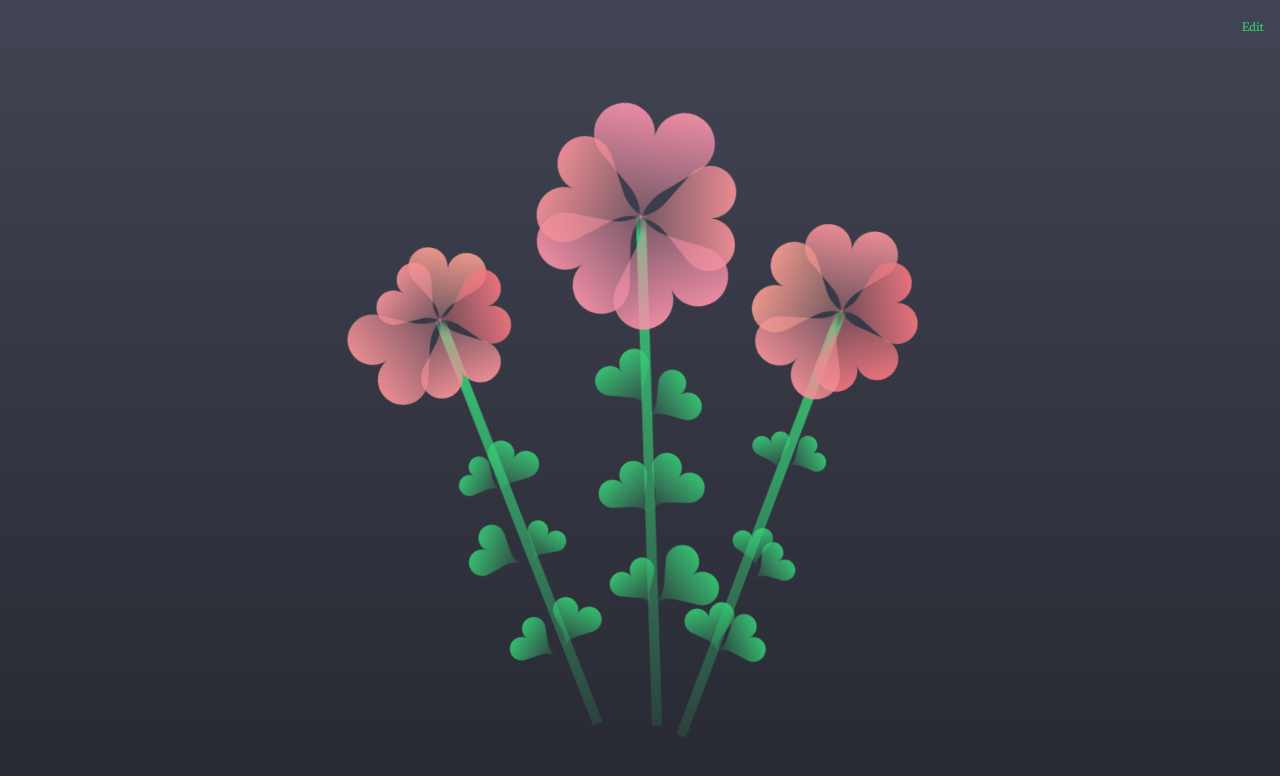
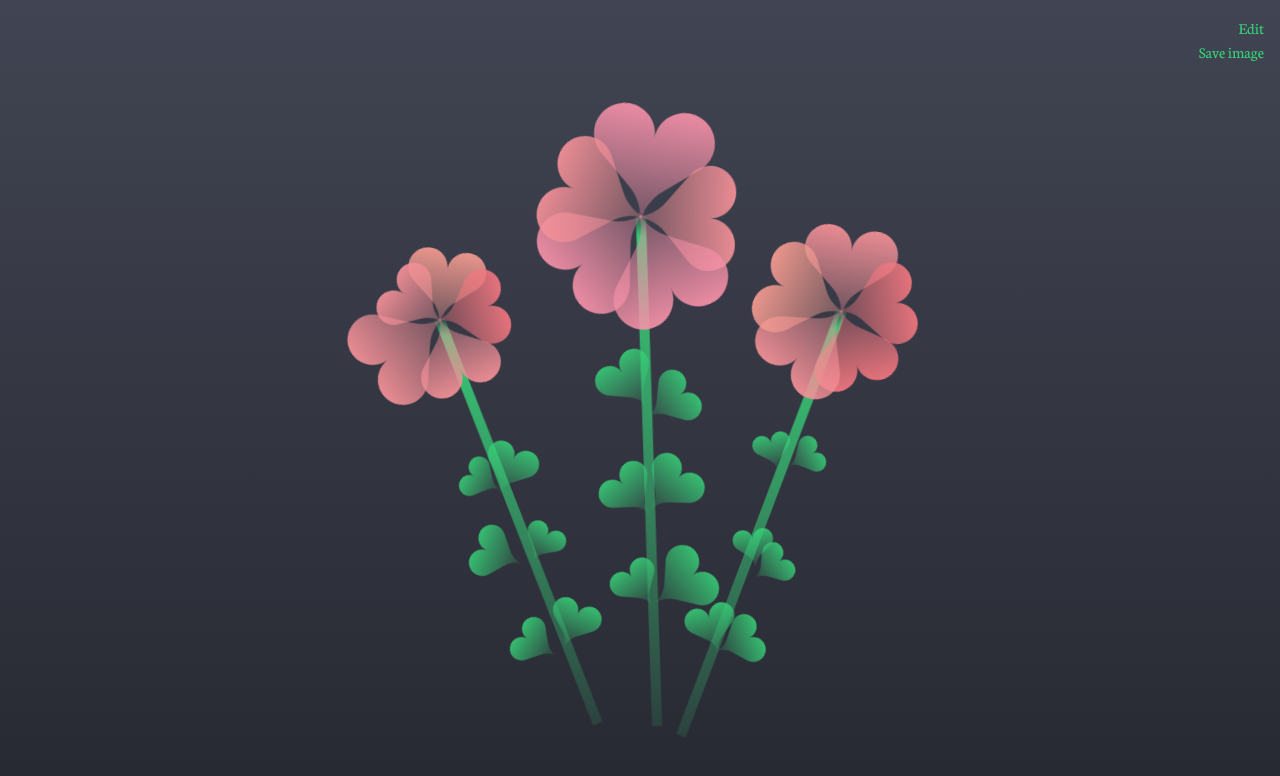
Before and after one commit to Natouche68/hearted-flowers, a SvelteKit app: page / in a window 1280 px wide. Shown: the top 776 px of the page. Built offline with nearby package versions, Linux system fonts and the light colour scheme.

Commit message:
Add a way of generating a PNG of the SVG

```diff
--- a/src/routes/+page.svelte
+++ b/src/routes/+page.svelte
@@ -6,6 +6,11 @@
 	let leftFlower = $state<FlowerObject>();
 	let centerFlower = $state<FlowerObject>();
 	let rightFlower = $state<FlowerObject>();
+
+	let width = $state<number>(100);
+	let height = $state<number>(100);
+	let svgElement: SVGElement;
+	let canvasElement: HTMLCanvasElement;
 
 	onMount(() => {
 		leftFlower = {
@@ -60,14 +65,54 @@
 
 		return colorThemeIndex;
 	}
+
+	function generateImage() {
+		let size = 100;
+		if (width > height) {
+			size = height;
+		} else {
+			size = width;
+		}
+
+		const img = new Image();
+		img.onload = () => {
+			const ctx = canvasElement.getContext("2d") as CanvasRenderingContext2D;
+
+			const gradient = ctx.createLinearGradient(0, 0, 0, height);
+			gradient.addColorStop(0, $currentColorTheme.background[1]);
+			gradient.addColorStop(1, $currentColorTheme.background[0]);
+			ctx.fillStyle = gradient;
+			ctx.fillRect(0, 0, width, height);
+
+			ctx.drawImage(img, (width - size) / 2, (height - size) / 2, size, size);
+
+			const png = canvasElement.toDataURL("image/png");
+			const link = document.createElement("a");
+			link.download = "flowers.png";
+			link.href = png;
+			link.click();
+		};
+
+		const svgString = new XMLSerializer().serializeToString(svgElement);
+		var url = URL.createObjectURL(
+			new Blob([svgString], { type: "image/svg+xml" })
+		);
+		img.src = url;
+	}
 </script>
 
+<svelte:window bind:innerHeight={height} bind:innerWidth={width} />
+
 <div
-	class="h-screen flex justify-center items-center"
+	class="h-screen flex justify-center items-center overflow-hidden"
 	style="background: linear-gradient({$currentColorTheme
 		.background[1]}, {$currentColorTheme.background[0]});"
 >
-	<svg viewBox="0 0 100 100" class="object-contain max-w-2xl overflow-visible">
+	<svg
+		viewBox="0 0 100 100"
+		class="object-contain max-w-2xl overflow-visible"
+		bind:this={svgElement}
+	>
 		<linearGradient id="leaf" x1="50%" y1="0%" x2="50%" y2="100%">
 			<stop offset="0%" stop-color="{$currentColorTheme.leaf}dd" />
 			<stop offset="100%" stop-color="{$currentColorTheme.leaf}11" />
@@ -91,11 +136,19 @@
 		<Flower flower={rightFlower} />
 	</svg>
 
-	<a
-		href="/edit?colorTheme={getColorThemeIndex()}"
-		class="fixed top-4 right-4 font-serif text-sm"
-		style="color: {$currentColorTheme.leaf};"
+	<div
+		class="fixed top-4 right-4 flex flex-col justify-start items-end font-serif text-md"
 	>
-		Edit
-	</a>
+		<a
+			href="/edit?colorTheme={getColorThemeIndex()}"
+			style="color: {$currentColorTheme.leaf};"
+		>
+			Edit
+		</a>
+		<button style="color: {$currentColorTheme.leaf};" onclick={generateImage}>
+			Save image
+		</button>
+	</div>
+
+	<canvas bind:this={canvasElement} {width} {height} class="hidden"></canvas>
 </div>
```
